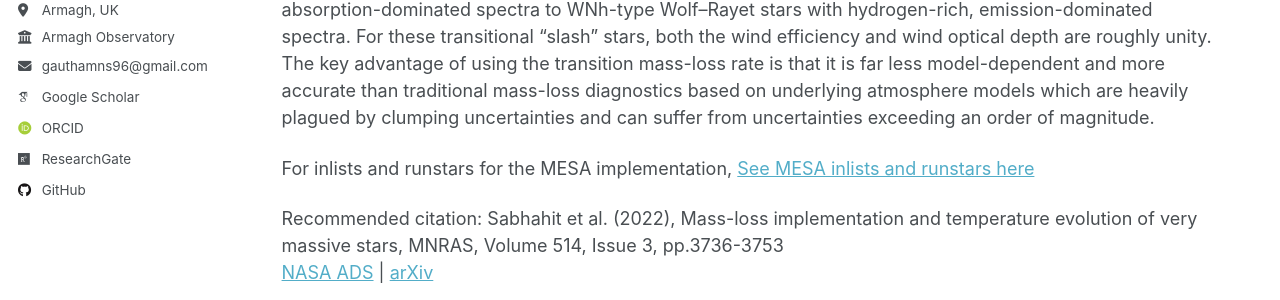
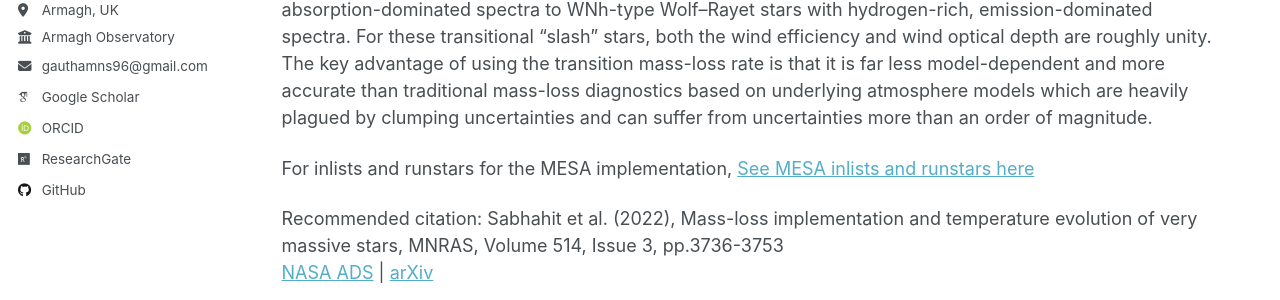
Before and after one commit to Mdot-com/mdot.com, a Jekyll site: the page built from _pages/publications.html, in a window 1280 px wide and 900 px high, scrolled down 2237 px. Shown: the part 423-723 px from the top of the window. Built offline with Jekyll 4.4.1, drawn with Linux system fonts in a browser that asks for light colours; some web fonts are replaced; some of the changed text lies outside the part shown.

Commit message:
Update 2022-08-01-VMS_high_Z.md

```diff
--- a/_publications/2022-08-01-VMS_high_Z.md
+++ b/_publications/2022-08-01-VMS_high_Z.md
@@ -3,7 +3,7 @@
 collection: publications
 category: manuscripts
 permalink: /publication/2022-08-01-VMS_high_Z
-excerpt: 'This work presents a mass-loss framework tailored to studying the evolution of very massive stars at Galactic and LMC-like metallicities. We apply the concept of a model-independent anchor point - the so-called transition mass-loss rate - in young massive clusters within these two galaxies, specifically the Arches cluster near the Galactic Center and the Tarantula Nebula in the LMC. The concept of the transition mass-loss rate is straightforward: it is an analytical expression derived from fundamental principles of wind hydrodynamics that predicts the mass-loss rate of stars in spectral morphological transition between O-type stars with absorption-dominated spectra to WNh-type Wolf–Rayet stars with hydrogen-rich, emission-dominated spectra. For these transitional “slash” stars, both the wind efficiency and wind optical depth are roughly unity. The key advantage of using the transition mass-loss rate is that it is far less model-dependent and more accurate than traditional mass-loss diagnostics based on underlying atmosphere models which are heavily plagued by clumping uncertainties and can suffer from uncertainties exceeding an order of magnitude.
+excerpt: 'This work presents a mass-loss framework tailored to studying the evolution of very massive stars at Galactic and LMC-like metallicities. We apply the concept of a model-independent anchor point - the so-called transition mass-loss rate - in young massive clusters within these two galaxies, specifically the Arches cluster near the Galactic Center and the Tarantula Nebula in the LMC. The concept of the transition mass-loss rate is straightforward: it is an analytical expression derived from fundamental principles of wind hydrodynamics that predicts the mass-loss rate of stars in spectral morphological transition between O-type stars with absorption-dominated spectra to WNh-type Wolf–Rayet stars with hydrogen-rich, emission-dominated spectra. For these transitional “slash” stars, both the wind efficiency and wind optical depth are roughly unity. The key advantage of using the transition mass-loss rate is that it is far less model-dependent and more accurate than traditional mass-loss diagnostics based on underlying atmosphere models which are heavily plagued by clumping uncertainties and can suffer from uncertainties more than an order of magnitude.
 
 
 For inlists and runstars for the MESA implementation, [See MESA inlists and runstars here](https://github.com/Apophis-1/VMS_Paper1)'
```
